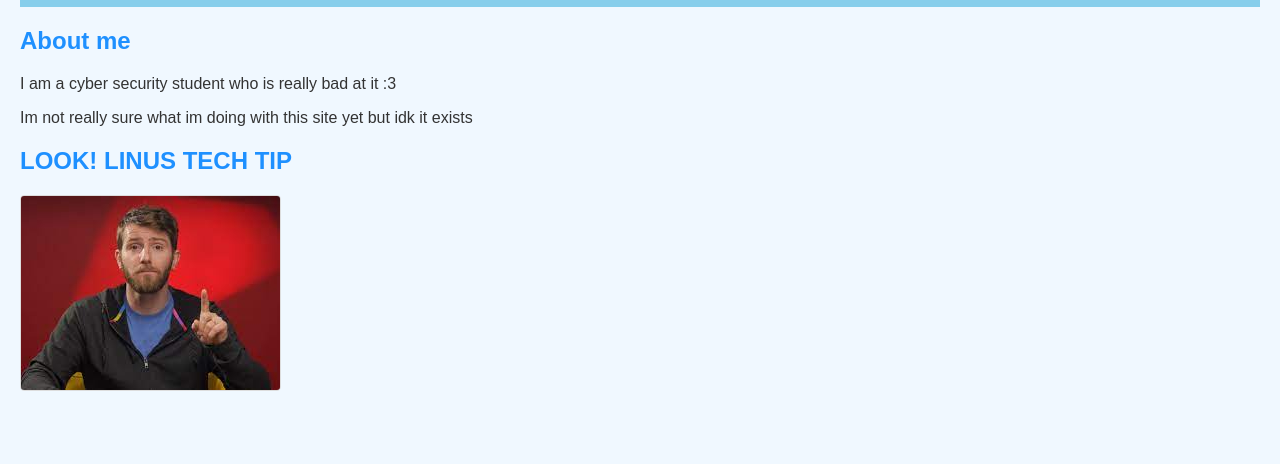
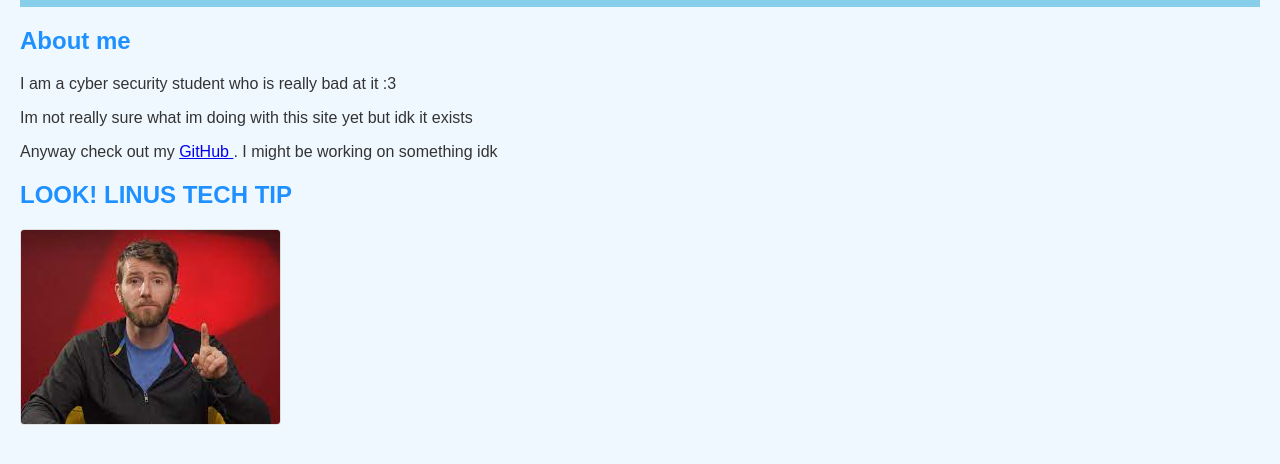
Before and after one commit to gekklee/gekklee.github.io, a plain HTML site: page index.html in a window 1280 px wide. Shown: the part 70-534 px from the top of the page. Drawn offline with Linux system fonts and the light colour scheme.

Commit message:
Update index.html

```diff
--- a/index.html
+++ b/index.html
@@ -29,6 +29,14 @@
         <h2>About me</h2>
         <p>I am a cyber security student who is really bad at it :3</p>
         <p>Im not really sure what im doing with this site yet but idk it exists</p>
+        <p>
+            Anyway check out my
+            <a
+              href="https://www.mozilla.org/en-US/"
+              title="My GitHub page">
+               GitHub </a>.
+            I might be working on something idk
+          </p>
     </section>
 
     <section>
```
